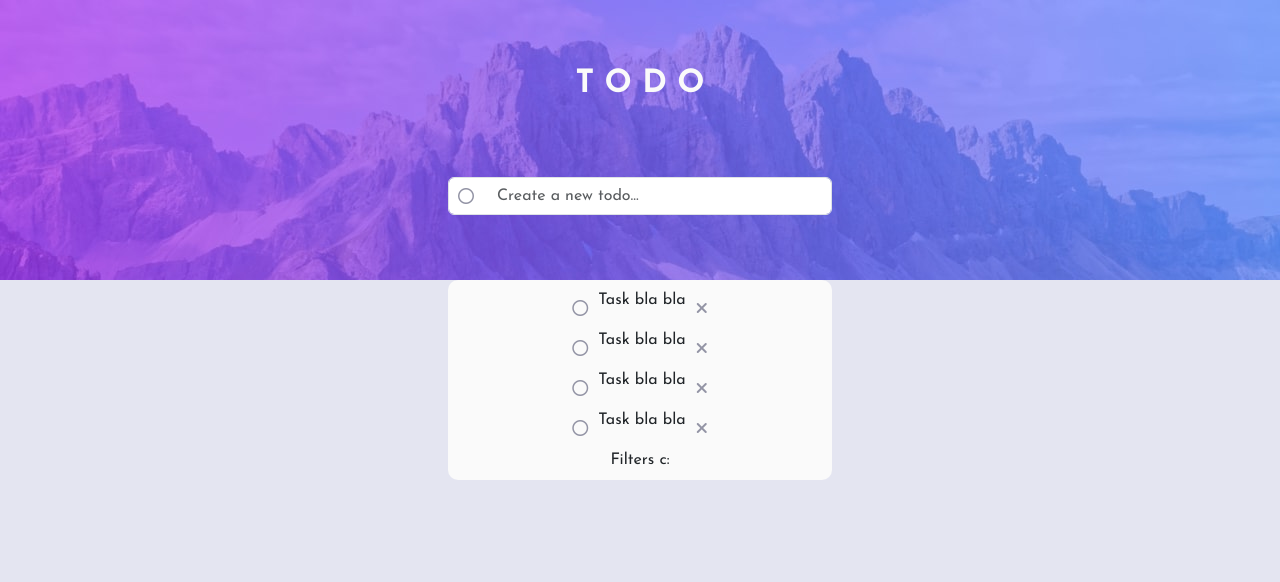
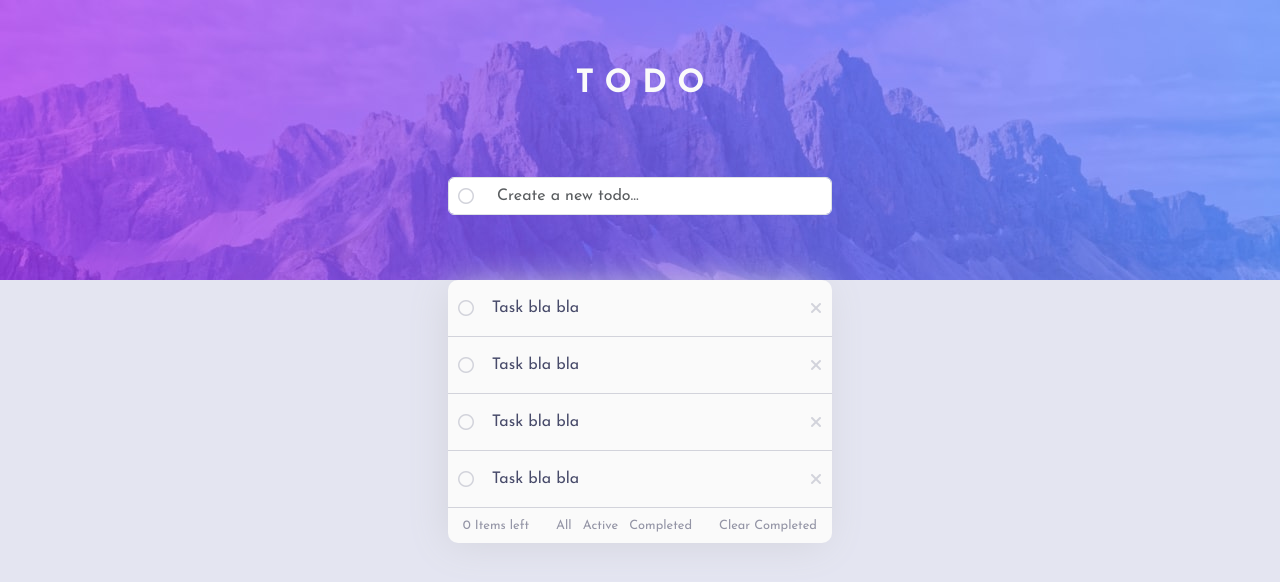
Before and after one commit to CaroBte/sprint-6-todo, a React (Create React App) app: page / in a window 1280 px wide. Shown: the top 582 px of the page. Built offline with nearby package versions, Linux system fonts and the light colour scheme.

Commit message:
feat: layout filters

```diff
--- a/src/App.js
+++ b/src/App.js
@@ -1,25 +1,26 @@
-import Filters from "./components/Filters/Filters";
+import TodoFilters from "./components/Filters/TodoFilters";
 import Input from "./components/Input/Input";
 import Task from "./components/Task/Task";
 import TaskList from "./components/TaskList/TaskList";
 import Title from "./components/Title/Title";
 
+
 function App() {
   return (
     <>
-
       <div className="d-flex flex-column align-items-center header">
         <Title />
         <Input />
       </div>
-      <div className="task-container d-flex flex-column align-items-center py-2">
+      <div className="task-container d-flex flex-column align-items-center">
         <TaskList>
           <Task />
           <Task />
           <Task />
           <Task />
         </TaskList>
-        <Filters />
+
+
       </div>
 
     </>
--- a/src/components/Filters/Filters.jsx
+++ /dev/null
@@ -1,9 +0,0 @@
-import React from 'react'
-
-const Filters = () => {
-    return (
-        <div>Filters c: </div>
-    )
-}
-
-export default Filters
--- /dev/null
+++ b/src/components/Filters/TodoFilters.jsx
@@ -0,0 +1,20 @@
+import React from 'react'
+import { BtnFiltersContainer, FilterBtn, FiltersContainer, ItemsLeft } from './TodoFiltersComponents'
+
+const TodoFilters = () => {
+    return (
+        <FiltersContainer>
+            <ItemsLeft />
+            <BtnFiltersContainer>
+                <FilterBtn filter="All" />
+                <FilterBtn filter="Active" />
+                <FilterBtn filter="Completed" />
+            </BtnFiltersContainer>
+            <p className='col-4 filter-text clear-filter'>
+                Clear Completed
+            </p>
+        </FiltersContainer>
+    )
+}
+
+export default TodoFilters
--- /dev/null
+++ b/src/components/Filters/TodoFiltersComponents.jsx
@@ -0,0 +1,36 @@
+import React from 'react'
+
+const FiltersContainer = ({ children }) => {
+    return (
+        <div className='row filter-container'>
+            {children}
+        </div>
+    )
+}
+
+const ItemsLeft = ({ total = 0 }) => {
+    return (
+        <>
+            <p className='col-3 filter-text'>{total} Items left</p>
+        </>
+    )
+
+}
+
+const BtnFiltersContainer = ({ children }) => {
+    return (
+        <div className='col-5 filter-text'>
+            <div className='d-flex justify-content-between'>
+                {children}
+            </div>
+        </div>
+    )
+}
+
+const FilterBtn = ({ action, active, filter }) => {
+    return (
+        <p className={`btns-filter`}>{filter}</p>
+    )
+}
+
+export { FiltersContainer, ItemsLeft, BtnFiltersContainer, FilterBtn }
--- a/src/components/Task/Task.jsx
+++ b/src/components/Task/Task.jsx
@@ -2,11 +2,11 @@ import React from 'react'
 
 const Task = () => {
     return (
-        <div className='d-flex align-items-center justify-content-between task'>
-            <div className="d-flex align-items-center justify-content-between">
-                <span><i className='fa-regular fa-circle'></i></span>
-                <p className='task-text'>Task bla bla</p>
-                <span><i class="fa-solid fa-xmark"></i></span>
+        <div className='d-flex align-items-center task'>
+            <div className="d-flex align-items-center my-2">
+                <span className='span-circle'><i className='fa-regular fa-circle'></i></span>
+                <p className='task-text my-2'>Task bla bla </p>
+                <span className='span-xmark'><i className="fa-solid fa-xmark"></i></span>
             </div>
         </div >
     )
--- a/src/components/TaskList/TaskList.jsx
+++ b/src/components/TaskList/TaskList.jsx
@@ -1,10 +1,12 @@
 import React from 'react'
+import TodoFilters from '../Filters/TodoFilters'
 import Task from '../Task/Task'
 
 const TaskList = ({ children }) => {
     return (
         <>
             {children}
+            <TodoFilters />
         </>
 
     )
--- a/src/styles/index.css
+++ b/src/styles/index.css
@@ -6,7 +6,7 @@
     --Light-Grayish-Blue: hsl(233, 11%, 84%);
     --Dark-Grayish-Blue: hsl(236, 9%, 61%);
     --Very-Dark-Grayish-Blue: hsl(235, 19%, 35%);
-    --Very-Dark-Blue: hsl(235, 21%, 11%);
+    --Very-Dark-Blue: hsl(235, 82%, 28%);
     --Very-Dark-Desaturated-Blue: hsl(235, 24%, 19%);
 }
 
@@ -29,9 +29,60 @@ body {
     width: 30%;
     margin: auto;
     border-radius: 10px;
+    box-shadow: -4px 4px 39px -4px var(--Light-Grayish-Blue);
 }
 
 i {
-    color: var(--Dark-Grayish-Blue);
+    color: var(--Light-Grayish-Blue);
     padding: 10px;
 }
+
+p {
+    margin: 0;
+}
+
+.span-circle {
+    position: absolute;
+    left: 35%;
+    cursor: pointer;
+}
+
+.span-xmark {
+    position: absolute;
+    right: 35%;
+    cursor: pointer;
+}
+
+.task {
+    width: 100%;
+    border-bottom: solid 1px var(--Light-Grayish-Blue);
+}
+
+.task-text {
+    align-self: center;
+    position: relative;
+    left: 50%;
+    color: var(--Very-Dark-Grayish-Blue);
+}
+
+.filter-container {
+    width: 100%;
+    align-items: center;
+}
+
+.filter-text {
+    color: var(--Dark-Grayish-Blue);
+    font-size: 0.8rem;
+    margin: 2% 0;
+    text-align: center;
+}
+
+.btns-filter:hover {
+    cursor: pointer;
+    color: var(--Very-Dark-Desaturated-Blue);
+}
+
+.clear-filter:hover {
+    cursor: pointer;
+    color: var(--Very-Dark-Desaturated-Blue);
+}
```
Also changed, not shown: src/styles/check-solid.svg (added), src/styles/checkIcon.png (deleted).
